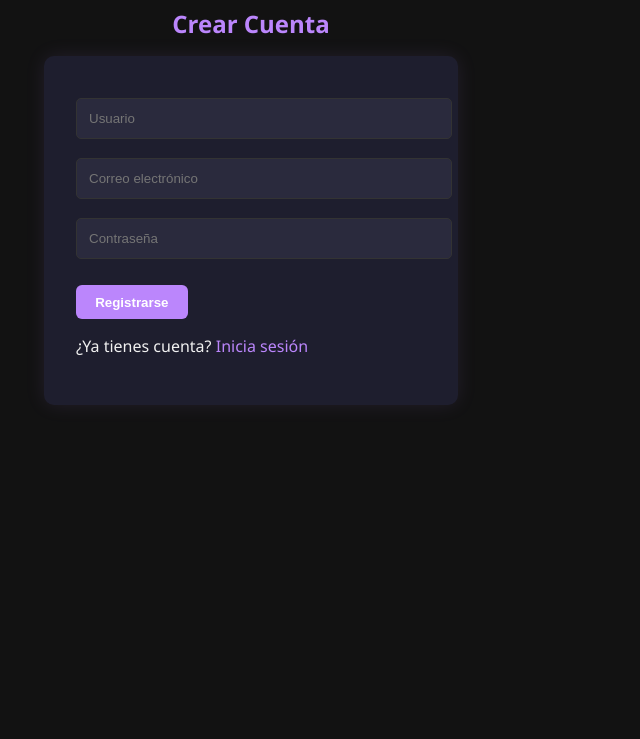
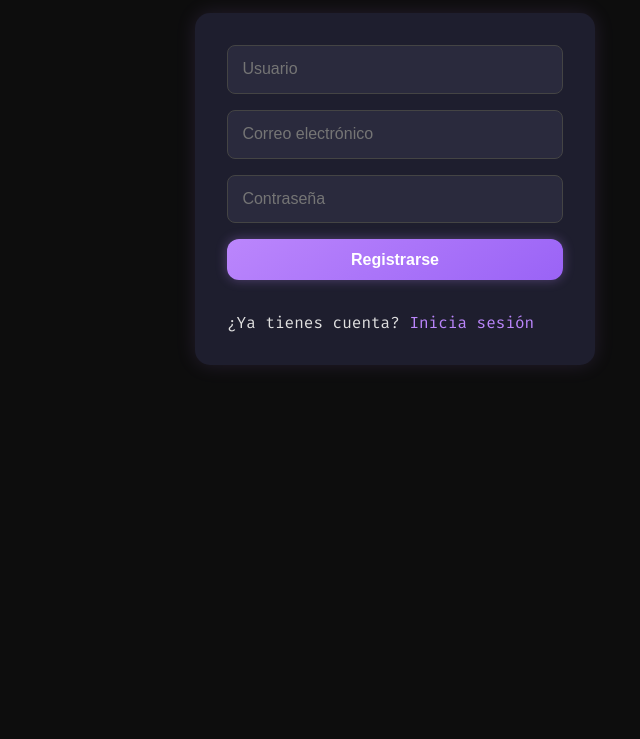
Before and after one commit to Turumack/axium-frontend, a website built with Vite: page register.html in a window 1280 px wide. Shown: the part 125-864 px from the top of the page, without its empty margins (245-885 px from the left). After the commit the page ends 800 px from the top, so only its background shows below. Built offline with nearby package versions, Linux system fonts and the light colour scheme.

Commit message:
Añadir reglas escritas y actualizar css

```diff
--- a/css/style.css
+++ b/css/style.css
@@ -1,104 +1,116 @@
-/* General */
-body {
+@import url('https://fonts.googleapis.com/css2?family=Fira+Code:wght@400;500;600&display=swap');
+
+* {
+  box-sizing: border-box;
   margin: 0;
   padding: 0;
-  font-family: 'Segoe UI', sans-serif;
-  background-color: #121212;
-  color: #f0f0f0;
+}
+
+body {
+  font-family: 'Fira Code', monospace;
+  background-color: #0d0d0d;
+  color: #e0e0e0;
   display: flex;
   flex-direction: column;
   align-items: center;
-  justify-content: flex-start;
+  padding: 2rem;
   min-height: 100vh;
-  padding: 2rem;
-  padding-right: 320px; /* margen para el panel lateral */
 }
 
 h1, h2 {
   color: #bb86fc;
   margin-bottom: 1rem;
+  text-shadow: 0 0 8px #bb86fc33;
 }
 
 a {
   color: #bb86fc;
   text-decoration: none;
+  transition: color 0.3s;
 }
-
 a:hover {
-  text-decoration: underline;
+  color: #d6a2f8;
 }
 
 button {
-  background-color: #bb86fc;
+  background: linear-gradient(145deg, #bb86fc, #9a63f6);
   color: white;
   border: none;
-  padding: 0.6rem 1.2rem;
-  font-weight: bold;
-  border-radius: 6px;
+  padding: 0.7rem 1.5rem;
+  font-size: 1rem;
+  font-weight: 600;
+  border-radius: 12px;
+  box-shadow: 0 0 12px #bb86fc55;
   cursor: pointer;
-  transition: background 0.3s ease;
-  margin-top: 1rem;
+  transition: all 0.3s ease;
 }
 
 button:hover {
-  background-color: #9a63f6;
+  background: linear-gradient(145deg, #9a63f6, #bb86fc);
+  box-shadow: 0 0 18px #bb86fc99;
 }
 
-/* Formularios */
 form {
   background-color: #1e1e2e;
   padding: 2rem;
-  border-radius: 10px;
+  border-radius: 15px;
   width: 100%;
-  max-width: 350px;
-  box-shadow: 0 0 20px rgba(187, 134, 252, 0.1);
+  max-width: 400px;
+  box-shadow: 0 0 20px #bb86fc22;
+  display: flex;
+  flex-direction: column;
+  gap: 1rem;
 }
 
 input {
-  width: 100%;
-  padding: 0.75rem;
-  margin: 0.6rem 0;
-  border: 1px solid #333;
-  border-radius: 5px;
   background-color: #2a2a3d;
+  border: 1px solid #444;
   color: #fff;
+  padding: 0.9rem;
+  border-radius: 8px;
+  font-size: 1rem;
+  transition: border 0.3s;
 }
 
 input:focus {
   outline: none;
-  border-color: #bb86fc;
+  border: 1px solid #bb86fc;
+  box-shadow: 0 0 10px #bb86fc55;
 }
 
-/* Tablero de juego */
+/* Tablero */
 .tablero {
   margin-top: 2rem;
   display: grid;
-  grid-template-columns: repeat(10, 40px);
-  grid-template-rows: repeat(2, 40px);
-  gap: 4px;
+  grid-template-columns: repeat(10, 50px);
+  grid-template-rows: repeat(2, 50px);
+  gap: 6px;
   justify-content: center;
 }
 
 .casilla {
-  background-color: #333;
+  background-color: #222;
   color: #fff;
   display: flex;
   align-items: center;
   justify-content: center;
-  border-radius: 4px;
-  position: relative;
+  border-radius: 6px;
+  box-shadow: inset 0 0 5px #bb86fc44;
+  font-size: 0.9rem;
 }
 
 .ficha {
-  width: 25px;
-  height: 25px;
+  width: 30px;
+  height: 30px;
   background-color: #bb86fc;
-  color: white;
-  font-size: 0.8rem;
+  color: #0d0d0d;
+  font-weight: bold;
+  font-size: 0.85rem;
   position: absolute;
   border-radius: 50%;
   display: flex;
   align-items: center;
   justify-content: center;
   transform: translate(-50%, -50%);
+  box-shadow: 0 0 12px #bb86fcaa;
 }
```
